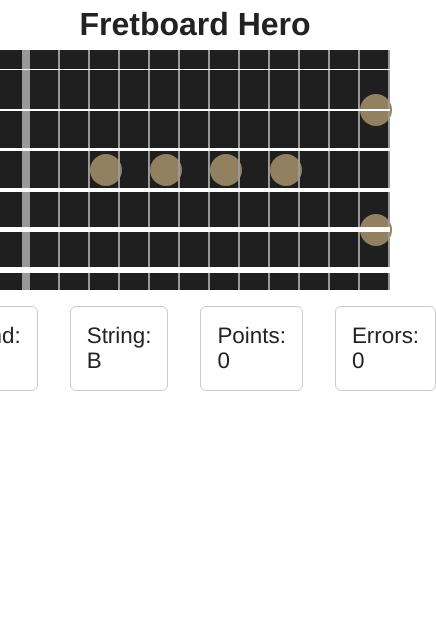
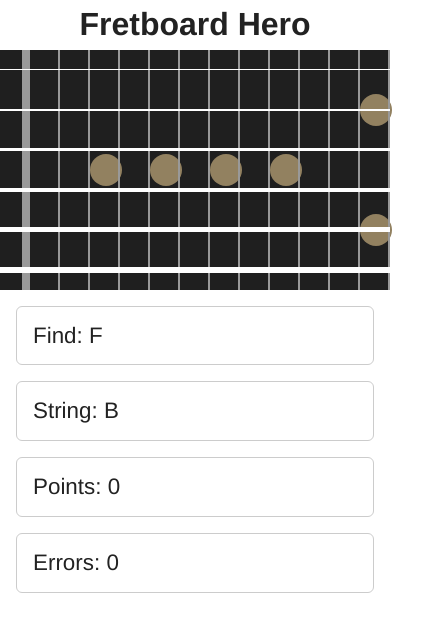
Before and after one commit to robertkleinschuster/fretboard-hero, a Vue app: page / in a window 390 px wide. Shown: the top 632 px of the page, 436 px wide, since content can reach past the window. Built offline with nearby package versions, Linux system fonts and the light colour scheme.

Commit message:
portrait mode on mobile improvements

```diff
--- a/components/Fretboard.vue
+++ b/components/Fretboard.vue
@@ -295,6 +295,13 @@
     }
   }
 
+  @media (min-width: 768px) {
+    .noteName {
+      padding: 0.5rem;
+      width: 60px;
+    }
+  }
+
   .noteName {
     position: absolute;
     top: 0;
@@ -303,9 +310,7 @@
     left: 0;
     margin: auto;
     display: flex;
-    width: 60px;
     height: 32px;
-    padding: 0.5rem;
     align-items: center;
     justify-content: center;
     border-radius: 50%;
@@ -313,6 +318,7 @@
     box-shadow: 0 0 0 2px rgba(0, 0, 0, 0.6);
     z-index: 1;
   }
+
   .noteName.success {
     background: #7bf33b;
   }
@@ -363,10 +369,13 @@
     flex: 1 1 auto;
   }
 
-  .interface {
-    display: flex;
-    justify-content: center;
+  @media (min-width: 768px) {
+    .interface {
+      display: flex;
+      justify-content: center;
+    }
   }
+
   .interface__item {
     margin: 1rem;
     padding: 1rem;
```
